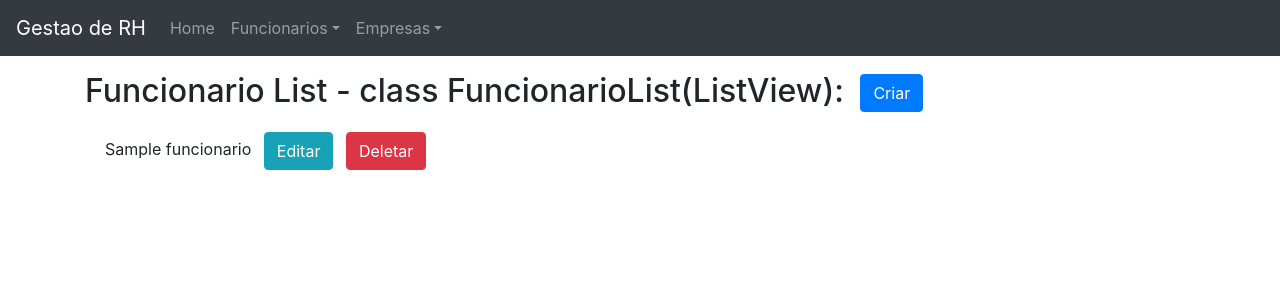
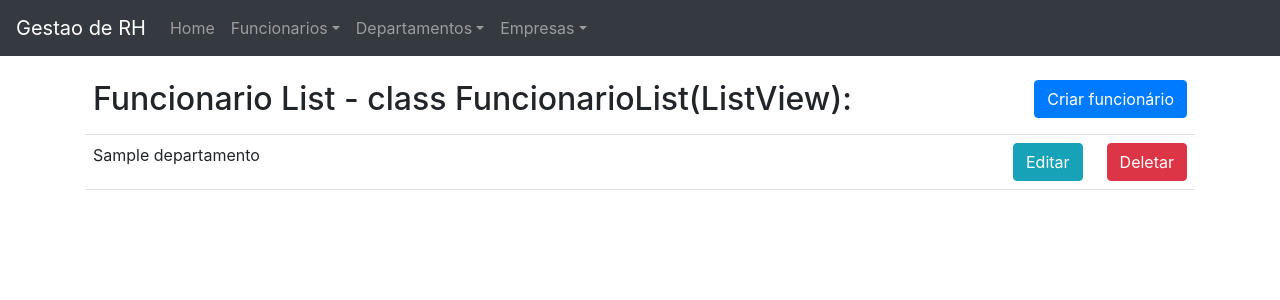
Before and after one commit to ollyvergithub/AppGestaoRHAdvDjangoDjangoRestDjangoForms, a Django app: template apps/funcionarios/templates/funcionarios/funcionario_list.html in a window 1280 px wide. Shown: the top 300 px of the page. Run offline with Django 3.2, Linux system fonts and the light colour scheme; the template is opened without the code that fills it: most values are stand-ins (such as "Sample title", 1, 10 or a date in 2020); some libraries are stand-ins or nearby versions.

Commit message:
Finalizando CRUD Departamentos, melhorando os templates e o menu superior

```diff
--- a/apps/funcionarios/admin.py
+++ b/apps/funcionarios/admin.py
@@ -1,4 +1,8 @@
 from django.contrib import admin
 from .models import Funcionario
 
-admin.site.register(Funcionario)
+
+class ListandoFuncionarios(admin.ModelAdmin):
+    list_display = ('nome', 'user', 'empresa')
+
+admin.site.register(Funcionario, ListandoFuncionarios)
--- a/apps/funcionarios/templates/funcionarios/funcionario_list.html
+++ b/apps/funcionarios/templates/funcionarios/funcionario_list.html
@@ -1,15 +1,23 @@
 {% extends 'base.html' %}
 
 {% block main %}
-    <h2>Funcionario List - class FuncionarioList(ListView): <a href="{% url 'create_funcionarios' %}" class="btn btn-primary ml-2">Criar</a></h2>
-    <ul class="list-group list-group-flush">
-        {% for funcionario in object_list %}
-            <li class="list-group-item">{{ funcionario.nome }}
-                <a href="{% url 'update_funcionarios' funcionario.id %}" class="btn btn-info ml-2">Editar</a>
-                <a href="{% url 'delete_funcionarios' funcionario.id %}" class="btn btn-danger ml-2">Deletar</a>
-            </li>
-        {% empty %}
-            <li>No funcionarios yet.</li>
-        {% endfor %}
-    </ul>
+    <div class="d-flex bd-highlight border-bottom">
+          <div class="p-2 flex-grow-1 bd-highlight">
+              <h2>Funcionario List - class FuncionarioList(ListView): </h2>
+          </div>
+         <div class="p-2 bd-highlight">
+             <a href="{% url 'create_funcionarios' %}" class="btn btn-primary ml-2">Criar funcionário</a>
+         </div>
+    </div>
+
+    {% for funcionario in object_list %}
+        <div class="d-flex bd-highlight border-bottom">
+          <div class="p-2 flex-grow-1 bd-highlight">{{ funcionario.nome }}</div>
+          <div class="p-2 bd-highlight"><a href="{% url 'update_funcionarios' funcionario.id %}" class="btn btn-info ml-2">Editar</a></div>
+          <div class="p-2 bd-highlight"><a href="{% url 'delete_funcionarios' funcionario.id %}" class="btn btn-danger ml-2">Deletar</a></div>
+        </div>
+    {% empty %}
+        <div>No funcionarios yet.</div>
+    {% endfor %}
+
 {% endblock %}
--- a/gestao_rh/urls.py
+++ b/gestao_rh/urls.py
@@ -3,6 +3,7 @@ from django.urls import path, include
 from apps.core import urls as core_urls
 from apps.funcionarios import urls as funcionarios_urls
 from apps.empresas import urls as empresa_urls
+from apps.departamentos import urls as departamento_urls
 
 urlpatterns = [
     path('admin/', admin.site.urls),
@@ -10,4 +11,5 @@ urlpatterns = [
     path('', include(core_urls)),
     path('funcionarios/', include(funcionarios_urls)),
     path('empresa/', include(empresa_urls)),
+    path('departamentos/', include(departamento_urls)),
 ]
--- /dev/null
+++ b/requirements.txt
@@ -0,0 +1,3 @@
+Django==2.1.2
+django-bootstrap-form==3.4
+pytz==2020.1
--- a/templates/partials/_menu.html
+++ b/templates/partials/_menu.html
@@ -1,8 +1,7 @@
 {% load static %}
 <nav class="navbar navbar-expand-lg navbar-dark bg-dark">
-    <a class="navbar-brand" href="#">Gestao de RH</a>
-    <button class="navbar-toggler" type="button" data-toggle="collapse" data-target="#navbarSupportedContent"
-            aria-controls="navbarSupportedContent" aria-expanded="false" aria-label="Toggle navigation">
+    <a class="navbar-brand" href="/">Gestao de RH</a>
+    <button class="navbar-toggler" type="button" data-toggle="collapse" data-target="#navbarSupportedContent" aria-controls="navbarSupportedContent" aria-expanded="false" aria-label="Toggle navigation">
         <span class="navbar-toggler-icon"></span>
     </button>
 
@@ -21,12 +20,23 @@
             </li>
 
             <li class="nav-item dropdown">
+                <a class="nav-link dropdown-toggle" href="#" id="departamentos" role="button" data-toggle="dropdown" aria-haspopup="true" aria-expanded="false">Departamentos</a>
+                <div class="dropdown-menu" aria-labelledby="empresas">
+                    <a class="dropdown-item" href="{% url 'list_departamentos' %}">Listar Departamentos</a>
+                    <a class="dropdown-item" href="{% url 'create_departamentos' %}">Criar Departamento</a>
+                </div>
+            </li>
+
+            <li class="nav-item dropdown">
                 <a class="nav-link dropdown-toggle" href="#" id="empresas" role="button" data-toggle="dropdown" aria-haspopup="true" aria-expanded="false">Empresas</a>
                 <div class="dropdown-menu" aria-labelledby="empresas">
                     <a class="dropdown-item" href="{% url 'create_empresa' %}">Nova Empresa</a>
                 </div>
             </li>
-
         </ul>
+        {% if user.is_authenticated %}
+            <span class="text-white">Olá {{ user }}</span>
+            <a href="{% url 'logout' %}" class="btn btn-outline-info ml-2 my-2 my-sm-0" type="submit">Logout</a>
+        {% endif %}
     </div>
 </nav>
```
Also changed, not shown: apps/departamentos/admin.py (+6 -1 lines), apps/departamentos/models.py (+7 -0 lines), apps/departamentos/templates/departamentos/departamento_confirm_delete.html (added, +34 -0 lines), apps/departamentos/templates/departamentos/departamento_form.html (added, +12 -0 lines), apps/departamentos/templates/departamentos/departamento_list.html (added, +23 -0 lines), apps/departamentos/urls.py (added, +9 -0 lines), apps/departamentos/views.py (+37 -1 lines), apps/departamentos/migrations/0002_departamento_empresa.py (added).
